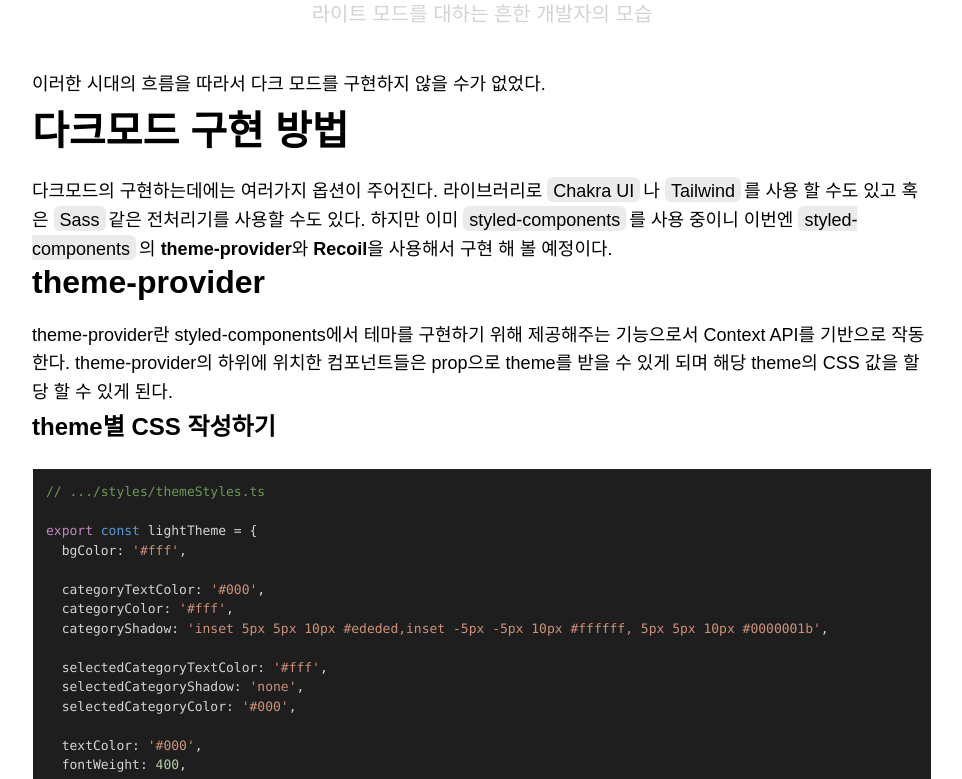
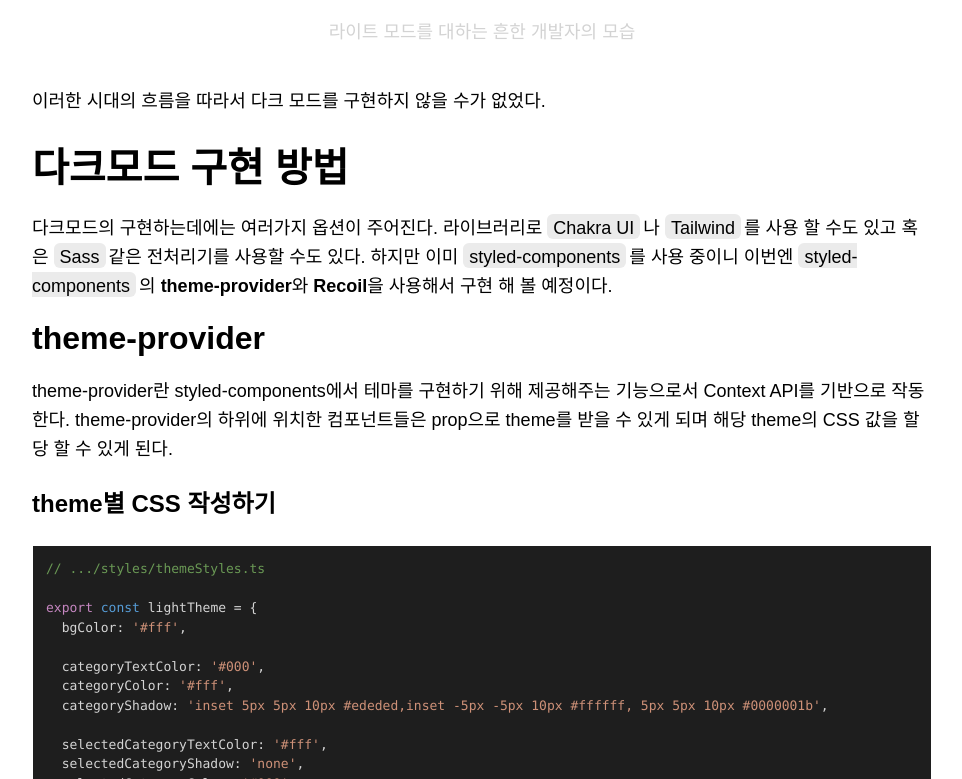
Before and after one commit to cobocho/cobocho.dev, a Next.js app: page /post/Blog/make-blog-2 in a window 1280 px wide. Shown: the part 2061-2840 px from the top of the page, without its empty margins (158-1120 px from the left). Built offline with nearby package versions, Linux system fonts and the light colour scheme.

Commit message:
feat: 포스트 css 수정

```diff
--- a/src/components/atoms/PostContentH1.tsx
+++ b/src/components/atoms/PostContentH1.tsx
@@ -1,6 +1,7 @@
 import styled from "styled-components";
 
 const PostContentH1 = styled.h1`
+  margin-top: 20px;
   font-size: 40px;
   font-weight: 700;
 `
--- a/src/components/atoms/PostContentH2.tsx
+++ b/src/components/atoms/PostContentH2.tsx
@@ -1,6 +1,7 @@
 import styled from "styled-components";
 
 const PostContentH2 = styled.h2`
+  margin-top: 20px;
   font-size: 32px;
   font-weight: 600;
 `
--- a/src/components/atoms/PostContentH3.tsx
+++ b/src/components/atoms/PostContentH3.tsx
@@ -1,6 +1,7 @@
 import styled from "styled-components";
 
 const PostContentH3 = styled.h3`
+  margin-top: 20px;
   font-size: 24px;
   font-weight: 600;
 `
--- a/src/components/atoms/PostContentImg.tsx
+++ b/src/components/atoms/PostContentImg.tsx
@@ -15,7 +15,6 @@ const PostContentImgBox = styled.div`
   }
 
   .image-desc {
-    font-size: 20px;
     color: lightgray;
     text-align: center;
   }
--- a/src/components/moecules/PostContent.tsx
+++ b/src/components/moecules/PostContent.tsx
@@ -24,11 +24,6 @@ const PostBodyBox = styled.div`
 
   * {
     margin-bottom: 20px;
-  }
-
-  h1 {
-    font-size: 40px;
-    font-weight: 600;
   }
 
   li {
```
